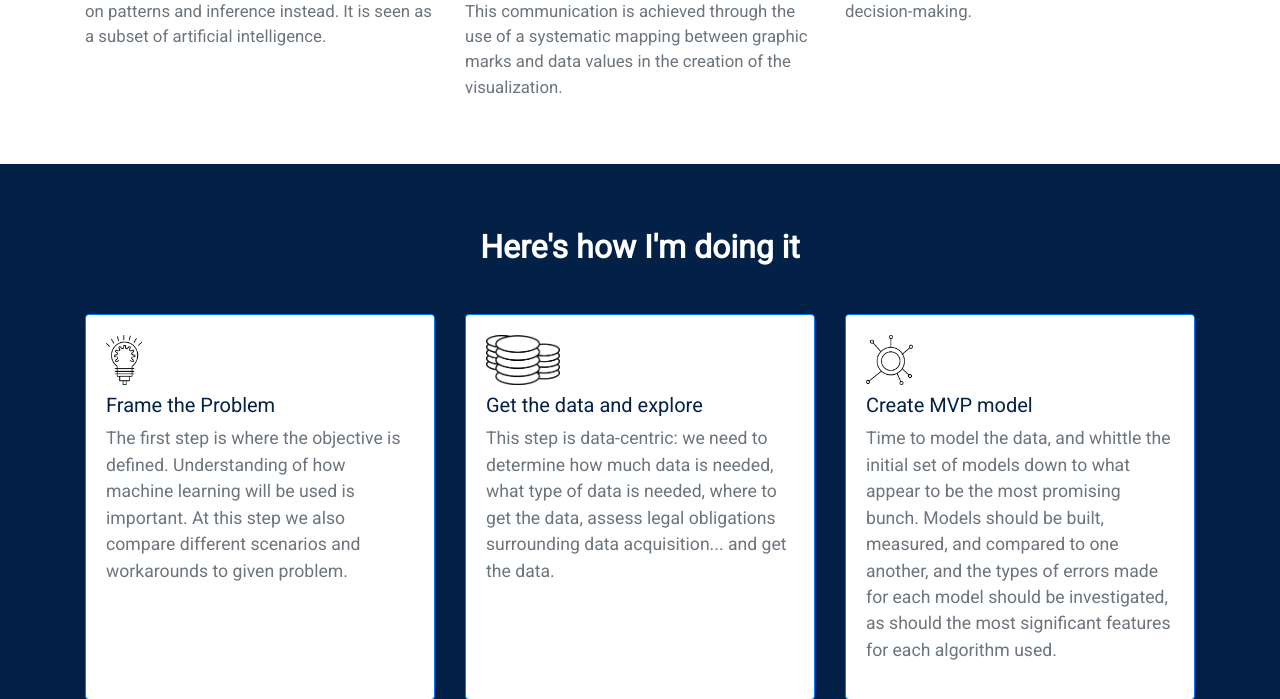
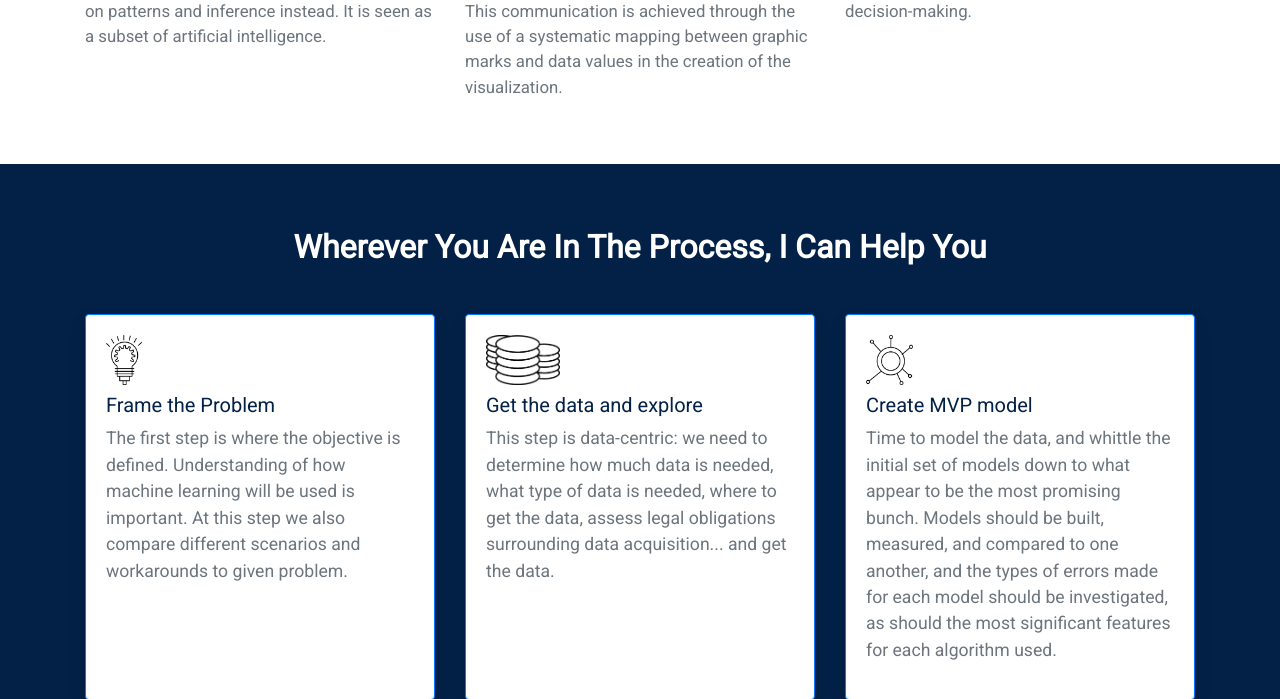
Before and after one commit to piszewc/pszewc, a Django app: template blog/templates/main/landing_page.html in a window 1280 px wide. Shown: the part 1140-1839 px from the top of the page. Run offline with Django 3.2, Linux system fonts and the light colour scheme; the template is opened without the code that fills it, so the values that code supplies are empty; some libraries are stand-ins or nearby versions.

Commit message:
Update landing_page.html

```diff
--- a/blog/templates/main/landing_page.html
+++ b/blog/templates/main/landing_page.html
@@ -93,7 +93,7 @@
         <div class="container">
             <div class="text-center mt-3">
                 <h2 class="text-white ">
-                    <strong>Here's how I'm doing it</strong>
+                    <strong>Wherever You Are In The Process, I Can Help You</strong>
                 </h2>
             </div>
             <div class="row mt-5 justify-content-center ">
```
